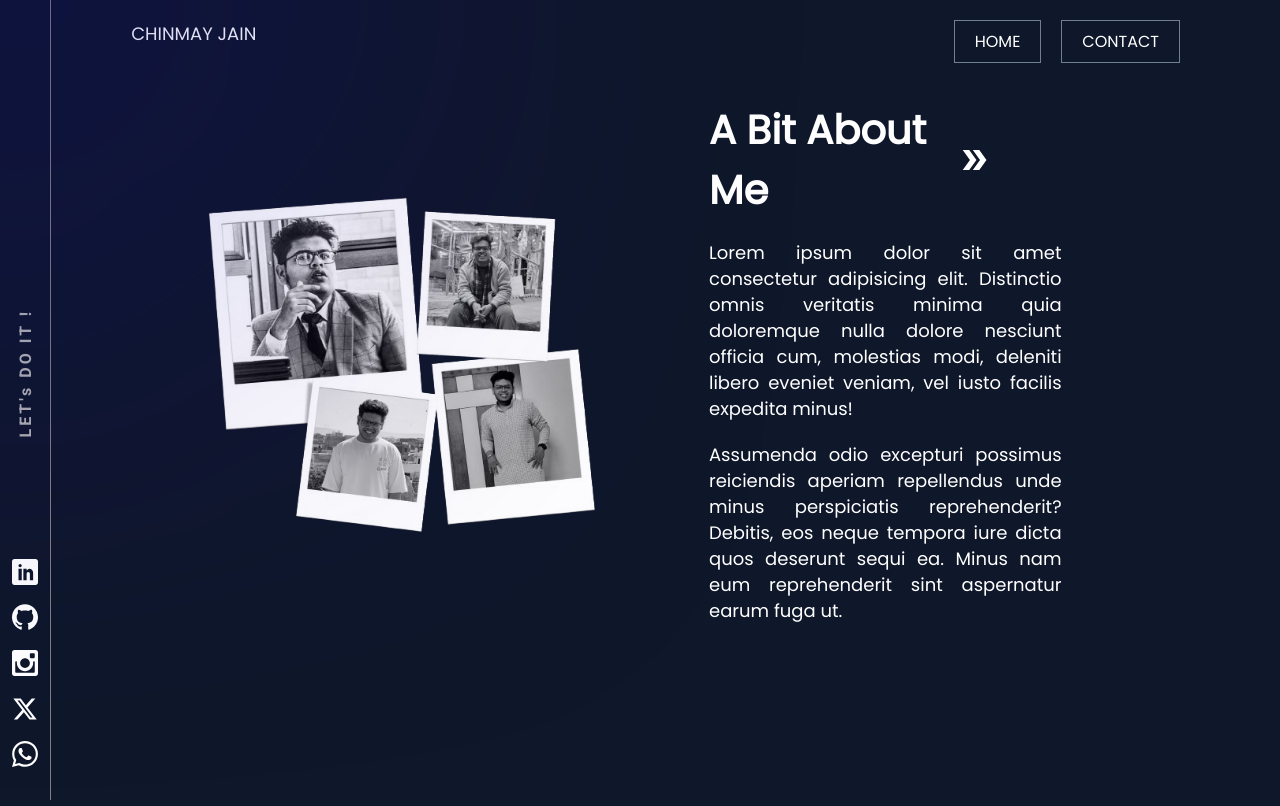
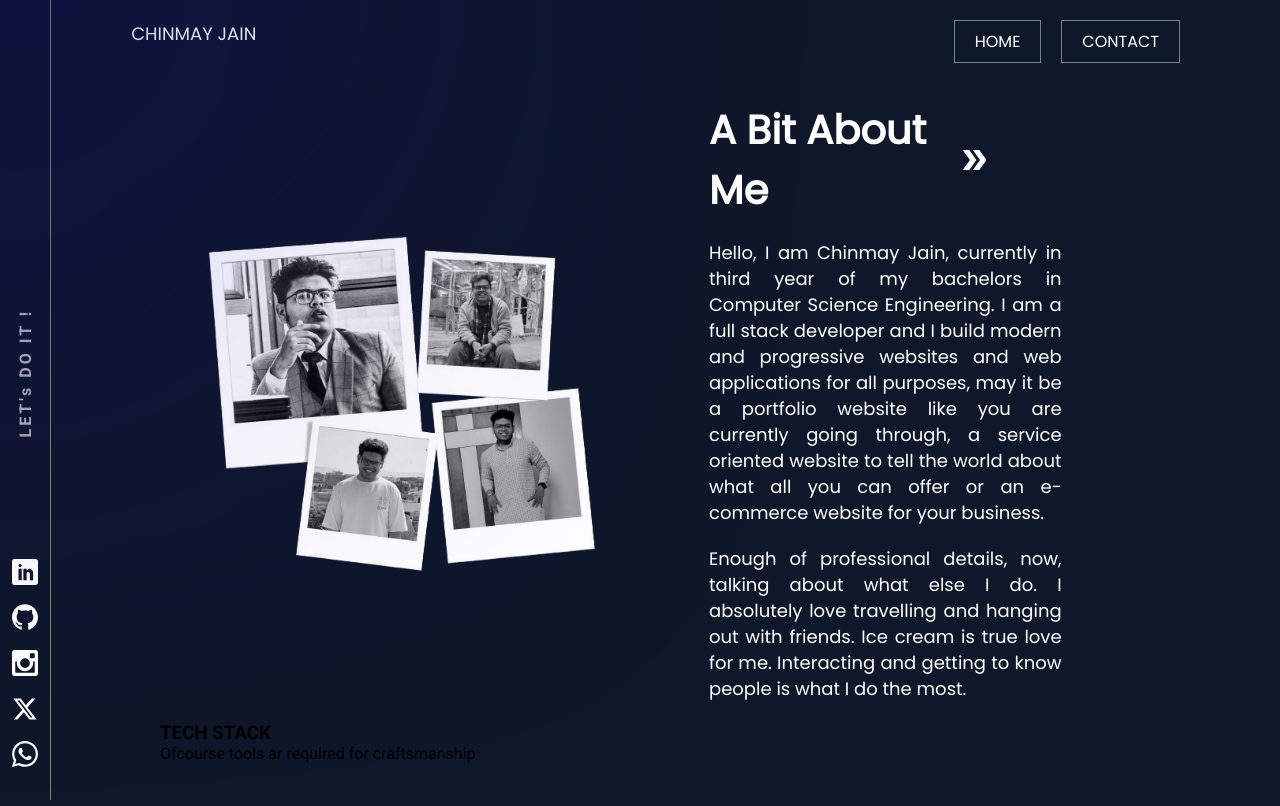
Before and after one commit to chinmayjain08/portfolio, a React (Vite) app: page /about in a window 1280 px wide. Shown: the top 806 px of the page. Built offline with nearby package versions, Linux system fonts and the light colour scheme.

Commit message:
about-intro

```diff
--- a/src/components/About/About.jsx
+++ b/src/components/About/About.jsx
@@ -17,17 +17,24 @@ function About() {
         <div className="about-text">
           <div className="ab-heading">A Bit About Me <MdOutlineDoubleArrow/></div>
             <div className="ab-para">
-              Lorem ipsum dolor sit amet consectetur adipisicing elit.
-              Distinctio omnis veritatis minima quia doloremque nulla dolore
-              nesciunt officia cum, molestias modi, deleniti libero eveniet
-              veniam, vel iusto facilis expedita minus!
+              Hello, I am Chinmay Jain, currently in third year of my bachelors in Computer Science Engineering. I am a full stack developer and I build modern and progressive websites and web applications for all purposes, may it be a portfolio website like you are currently going through, a service oriented website to tell the world about what all you can offer or an e-commerce website for your business.
             </div>
             <div className="ab-para">
-              Assumenda odio excepturi possimus reiciendis aperiam repellendus
-              unde minus perspiciatis reprehenderit? Debitis, eos neque tempora
-              iure dicta quos deserunt sequi ea. Minus nam eum reprehenderit
-              sint aspernatur earum fuga ut.
+              Enough of professional details, now, talking about what else I do. I absolutely love travelling and hanging out with friends. Ice cream is true love for me. Interacting and getting to know people is what I do the most.
             </div>
+        </div>
+      </div>
+      <div className="techStack">
+        <div className="skill-intro">
+            <div className="techStack-heading">
+              <h3>TECH STACK</h3>
+            </div>
+            <div className="techStack-para">
+              <p>Ofcourse tools ar required for craftsmanship</p>
+            </div>
+        </div>
+        <div className="skills">
+          <div className="frontend"></div>
         </div>
       </div>
     </div>
--- a/src/components/HorNavbar/HorNavbar.css
+++ b/src/components/HorNavbar/HorNavbar.css
@@ -7,8 +7,9 @@
     justify-content: space-between;
     padding: 20px 80px;
     color: white;
-    /* background-color: antiquewhite; */
+    background-color: rgb(15, 23, 42);
     font-family: "Poppins";
+    z-index: 9;
 }
 
 .nav-name a{
```
Also changed, not shown: src/components/About/About.css (line endings or trailing spaces).
